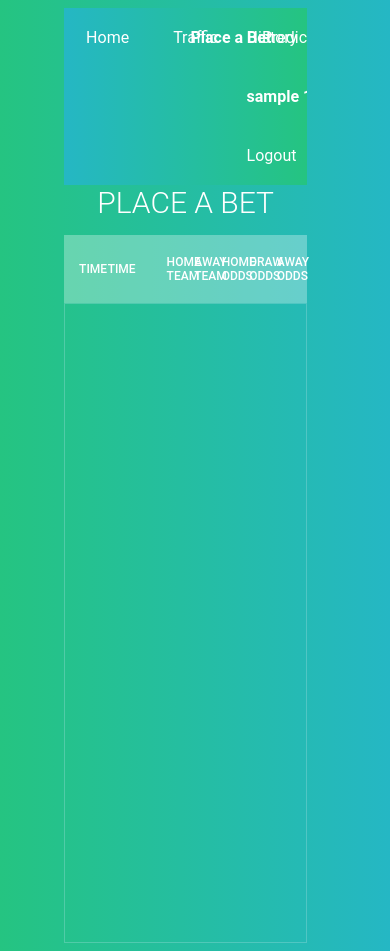
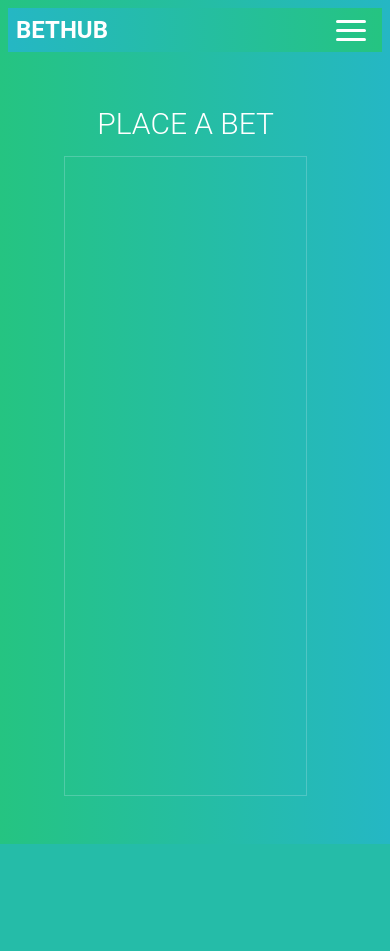
Before and after one commit to velinovasen/bethub_rebuild, a Django app: page / in a window 390 px wide. After the commit the page ends 844 px from the top, so only its background shows below. Run offline with Django 3.2, Linux system fonts and the light colour scheme; a user stored in the database is signed in; tables that the repository leaves empty hold one stand-in row (values such as "Sample post"); lists and menus that the app fills with data are empty; parts of the project's set-up code (start-up, migrations or seed data) failed here and were passed over.

Commit message:
'new_navbar'

```diff
--- a/predictions/static/base.css
+++ b/predictions/static/base.css
@@ -1,3 +1,4 @@
+
 * {
     box-sizing: border-box;
 }
@@ -48,14 +49,14 @@ tbody {
     width: 5em;
 }
 
-ul {
+/* ul {
   list-style-type: none;
   margin: 0;
   padding: 0;
   overflow: hidden;
   background: -webkit-linear-gradient(right, #25c481, #25b7c4);
   background: linear-gradient(to left, #25c481, #25b7c4);
-}
+} */
 
 li {
   float: left;
@@ -348,11 +349,125 @@ form span {
     resize: none;
     }
 
-@media screen and (max-width: 700px){
-.box{
-  width: 70%;
+@media (max-width: 800px){
+th {
+    display: none;
 }
-.popup{
-  width: 70%;
+
+table td {
+  width: 100%;
+  float: left;
+  display: block;
+
+}
+.time_regular {
+  width: 100%;
+  float: left;
+  display: block;
+}
+#time_field_header {
+  display: none;
 }
 }
+
+
+.navbar {
+    display: flex;
+    position: relative;
+    justify-content: space-between;
+    align-items: center;
+    background: -webkit-linear-gradient(right, #25c481, #25b7c4);
+    background: linear-gradient(to left, #25c481, #25b7c4);
+    color: white;
+}
+
+.brand-title {
+    font-size: 1.5rem;
+    margin: .5rem;
+}
+
+.navbar-links {
+    height: 100%;
+}
+
+.navbar-links ul {
+    display: flex;
+    margin: 0;
+    padding: 0;
+}
+
+.navbar-links li {
+    list-style: none;
+}
+
+.navbar-links li a {
+    display: block;
+    text-decoration: none;
+    color: white;
+    padding: 1rem;
+}
+
+.navbar-links li a:hover {
+    background-color: #25b8bf;
+}
+
+.toggle-button {
+    position: absolute;
+    top: .75rem;
+    right: 1rem;
+    display: none;
+    flex-direction: column;
+    justify-content: space-between;
+    width: 30px;
+    height: 21px;
+}
+
+.toggle-button .bar {
+    height: 3px;
+    width: 100%;
+    background-color: white;
+    border-radius: 10px;
+}
+
+@media (max-width: 800px) {
+    .navbar {
+        flex-direction: column;
+        align-items: flex-start;
+    }
+
+    .toggle-button {
+        display: flex;
+    }
+
+    .navbar-links {
+        display: none;
+        width: 100%;
+    }
+
+    .navbar-links ul {
+        width: 100%;
+        flex-direction: column;
+    }
+
+    .navbar-links ul li {
+        text-align: center;
+    }
+
+    .navbar-links ul li a {
+        padding: .5rem 1rem;
+    }
+
+    .navbar-links.active {
+        display: flex;
+    }
+    .teams_blocks {
+        width: 100%;
+    }
+    td {
+      font-size: 13px;
+      height: 20px;
+    }
+    .navbar-links li a:hover .navbar-links li:hover {
+    background-color: #25b8bf;
+}
+}
--- /dev/null
+++ b/predictions/static/js/navbar_script.js
@@ -0,0 +1,6 @@
+const toggleButton = document.getElementsByClassName('toggle-button')[0]
+const navbarLinks = document.getElementsByClassName('navbar-links')[0]
+
+toggleButton.addEventListener('click', () => {
+  navbarLinks.classList.toggle('active')
+})
--- a/predictions/templates/partials/navbar.html
+++ b/predictions/templates/partials/navbar.html
@@ -1,33 +1,24 @@
-<div id="navbar">
-    {% if user.is_authenticated %}
-    <ul class="navbar-left-part">
-        <div class="outside-balloons-nav" style="display: flex">
-            <li><a href="{% url 'guest_page' %}">Home</a></li>
-
+<nav class="navbar">
+    <div class="brand-title"><b>BETHUB</b></div>
+        <a href="#" class="toggle-button">
+            <span class="bar"></span>
+            <span class="bar"></span>
+            <span class="bar"></span>
+        </a>
+    <div class="navbar-links">
+        <ul>
+            {% if user.is_authenticated %}
+            <li style="pointer-events:none;text-decoration:none;"><a>{{user.username}} {{creator.cash}}</a></li>
+            <li><a href="{% url 'guest_page' %}">Bet</a></li>
+            <li><a href="{% url 'history' %}">History</a></li>
+            <li><a href="{% url 'pending' %}">Pending</a></li>
             <li><a href="{% url 'volume' %}">Traffic</a></li>
             <li><a href="{% url 'predictions' %}">Predictions</a></li>
-<!--            <li><a href="{% url 'results' %}">Results</a></li>-->
-        </div>
-        <div class="outside-balloons-nav">
-            <div id="navbar-spacer"><div id="make-prediction-make-bet-spacer">
-            <li><a class="navbar-right-buttons" href="{% url 'make_bet' %}"><b>Place a Bet</b></a></li>
-            </div>
-        </div>
-        </div>
-        <div class="outside-balloons-nav">
-            <li><a class="navbar-right-buttons" href="{% url 'history' %}">History</a></li>
-            <li><a><span><b>{{user.username}} {{creator.cash}}</b></span></a></li>
-            <li><a class="navbar-right-buttons" href="{% url 'logout' %}">Logout</a></li>
-        </div>
-    </ul>
-    {% else %}
-    <ul class="navbar-left-part">
-        <li><a href="{% url 'guest_page' %}">Home</a></li>
-        <li><a href="{% url 'volume' %}">Traffic</a></li>
-        <div id="navbar-spacer"><div id="make-prediction-make-bet-spacer">
-        <li><a class="navbar-right-buttons" href="{% url 'login' %}">Login</a></li>
-        <li><a class="navbar-right-buttons" href="{% url 'register' %}">Register</a></li>
-        </div></div>
-    </ul>
-    {% endif %}
-</div>
+            <li><a href="{% url 'logout' %}">Logout</a></li>
+            {% else %}
+            <li><a href="{% url 'login' %}">Login</a></li>
+            <li><a href="{% url 'register' %}">Register</a></li>
+            {% endif %}
+        </ul>
+    </div>
+</nav>
--- a/predictions/templates/partials/tables/games_table.html
+++ b/predictions/templates/partials/tables/games_table.html
@@ -2,8 +2,8 @@
     <table cellpadding="0" cellspacing="0" border="0">
       <thead>
         <tr>
-          <th class="date_regular">Time</th>
-          <th class="time_regular">Time</th>
+          <th class="date_regular">Date</th>
+          <th class="time_regular" id="time_field_header">Time</th>
           <th class="teams_regular"><div>Home Team</div></th>
           <th class="teams_regular"><div>Away Team</div></th>
             <th>Home Odds</th>
--- a/predictions/templates/shared/base.html
+++ b/predictions/templates/shared/base.html
@@ -19,5 +19,6 @@
         </div>
     </div>
     </body>
+<script src="{% static 'js/navbar_script.js' %}"></script>
 {% block body_end_scripts %} {% endblock %}
 </html>
--- a/predictions/urls.py
+++ b/predictions/urls.py
@@ -14,4 +14,5 @@ urlpatterns = [
     path('', views.guest_view, name='guest_page'),
     path('bet/', views.make_bet_view, name='make_bet'),
     path('history/', views.my_bets_history_view, name='history'),
+    path('pending/', views.my_pending_bets_view, name='pending'),
 ]
--- a/predictions/views.py
+++ b/predictions/views.py
@@ -11,7 +11,13 @@ from predictions.forms import RegisterForm, UserPredictionForm, UpdateUserPredic
 from predictions.models import Prediction, BetsVolume, Game, AppUser, UserPrediction, Bet
 
 
-
+def my_pending_bets_view(request):
+    app_user = AppUser.objects.get(user=request.user)
+    context = {
+        "all_bets": reversed(Bet.objects.filter(game__status='not played', bet_user=app_user)),
+        "creator": app_user
+    }
+    return render(request, 'my_pending_bets.html', context)
 
 
 def my_bets_history_view(request):
@@ -181,7 +187,7 @@ class RegisterView(FormView):
 
     template_name = "users/register_form.html"
     form_class = RegisterForm
-    success_url = reverse_lazy('predictions')
+    success_url = reverse_lazy('guest_page')
 
     def form_valid(self, form):
         username = form.cleaned_data['username']
```
Also changed, not shown: predictions/templates/my_pending_bets.html (added, +14 -0 lines), predictions/templates/partials/tables/bets_pending_table.html (added, +34 -0 lines), 1 other file.
